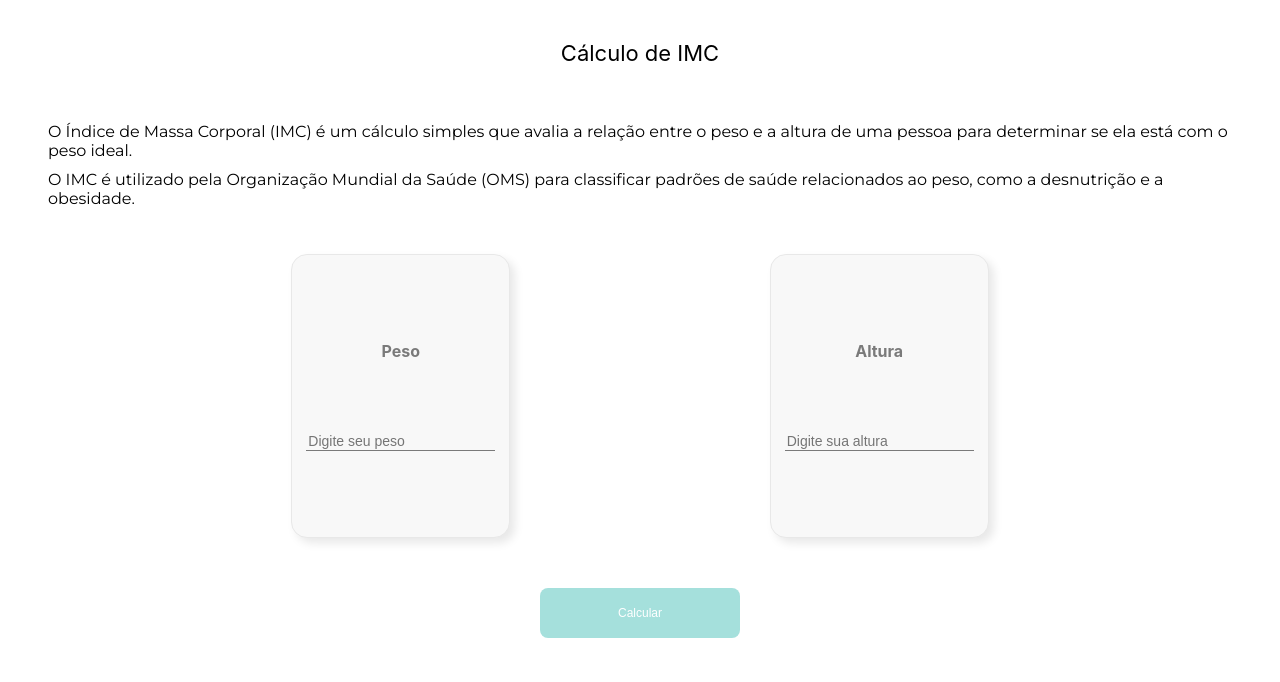
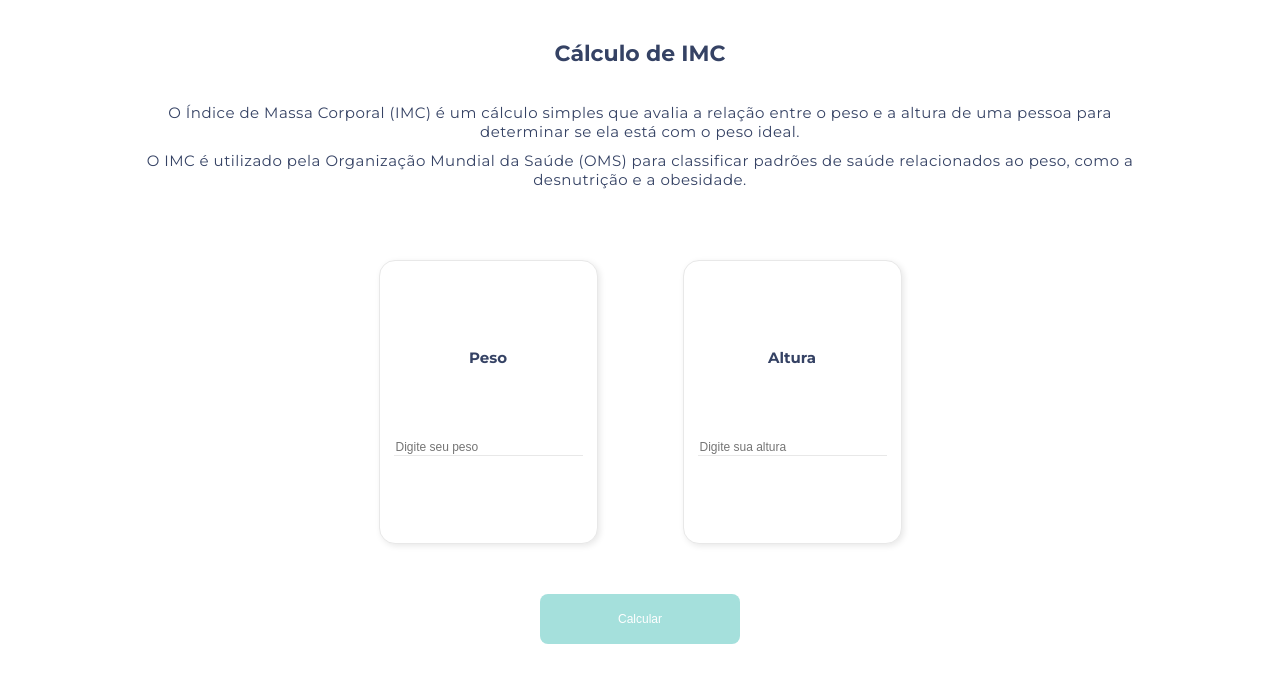
Before and after one commit to alexandre-carvalho/meu-imc, a React (Create React App) app: page / in a window 1280 px wide. Shown: the top 682 px of the page. Built offline with nearby package versions, Linux system fonts and the light colour scheme.

Commit message:
Refactoring styles and functions

```diff
--- a/src/components/input/index.tsx
+++ /dev/null
@@ -1,24 +0,0 @@
-// Styles
-import * as S from "./styles"
-
-interface InputProps {
-    label: string;
-    value: any;
-    placeholder: string;
-    name: string;
-    onChange?(value: any): void;
-    maxLength: number;
-}
-
-const Input: React.FC<InputProps> = ({ maxLength, label, value, name, placeholder, onChange }) => {
-
-    return (
-        <S.Container>
-            <S.Label>{label}</S.Label>
-            <S.Field maxLength={maxLength} value={value} name={name} placeholder={placeholder} onChange={onChange}
-            />
-        </S.Container>
-    )
-}
-
-export default Input;
--- a/src/components/input/styles.tsx
+++ /dev/null
@@ -1,32 +0,0 @@
-import styled from "styled-components";
-import theme from 'theme';
-
-export const Container = styled.div`
-display: flex;
-flex-direction: column;
-align-items: center;
-justify-content: space-evenly;
-width: 185px;
-height: 250px;
-padding: 16px;
-border-radius: 16px;
-border: 0.5px solid ${theme.colors.secondary.n01};
-box-shadow: 5px 5px 10px ${theme.colors.secondary.n01};
-background-color: ${theme.colors.secondary.n0};
-`;
-
-export const Label = styled.span`
-font-size: 16px;
-font-weight: bold;
-color: ${theme.colors.secondary.n02};
-`;
-
-export const Field = styled.input`
-width: 100%;
-align-items: center;
-font-size: 14px;
-border: none;
-outline: none;
-border-bottom: 1px solid ${theme.colors.secondary.n02};
-background-color: ${theme.colors.secondary.n0};
-`;
--- /dev/null
+++ b/src/pages/home/components/card/index.tsx
@@ -0,0 +1,35 @@
+// Styles
+import * as S from "./styles";
+
+interface CardProps {
+  label: string;
+  value: any;
+  placeholder: string;
+  name: string;
+  onChange?(value: any): void;
+  maxLength: number;
+}
+
+const Card: React.FC<CardProps> = ({
+  maxLength,
+  label,
+  value,
+  name,
+  placeholder,
+  onChange,
+}) => {
+  return (
+    <S.Container>
+      <S.Label>{label}</S.Label>
+      <S.Field
+        maxLength={maxLength}
+        value={value}
+        name={name}
+        placeholder={placeholder}
+        onChange={onChange}
+      />
+    </S.Container>
+  );
+};
+
+export default Card;
--- /dev/null
+++ b/src/pages/home/components/card/styles.tsx
@@ -0,0 +1,38 @@
+import styled from "styled-components";
+import theme from "theme";
+
+export const Container = styled.div`
+  display: flex;
+  flex-direction: column;
+  align-items: center;
+  justify-content: space-evenly;
+  width: 185px;
+  height: 250px;
+  padding: 16px;
+  border-radius: 16px;
+  border: 0.5px solid ${theme.colors.secondary.n01};
+  box-shadow: 2px 2px 6px ${theme.colors.secondary.n01};
+  background-color: ${theme.colors.white.n0};
+
+  &:hover {
+    border: 1px solid ${theme.colors.secondary.n01};
+    box-shadow: 6px 6px 12px ${theme.colors.secondary.n01};
+  }
+`;
+
+export const Label = styled.text`
+  font-size: 15px;
+  font-weight: 700;
+  color: ${theme.colors.text.n0};
+  font-family: "Montserrat";
+`;
+
+export const Field = styled.input`
+  width: 100%;
+  align-items: center;
+  font-size: 12px;
+  border: none;
+  outline: none;
+  border-bottom: 1px solid ${theme.colors.secondary.n01};
+  background-color: ${theme.colors.white.n0};
+`;
--- a/src/pages/home/index.tsx
+++ b/src/pages/home/index.tsx
@@ -4,8 +4,8 @@ import { useCallback, useState } from "react";
 import * as S from "./styles";
 
 // Components
-import Input from "components/input";
 import Button from "components/button";
+import Card from "./components/card";
 
 // Utils
 import { maskHeight, maskWeight } from "utils/masks";
@@ -45,24 +45,30 @@ const Home = () => {
       } else if (calculate > 18.5 && calculate <= 24.9) {
         setClassification("Normal");
       } else if (calculate > 24.9 && calculate <= 29.9) {
+        setImcType(1);
         setClassification("Sobrepeso");
-        setImcType(1);
       } else if (calculate > 29.9 && calculate <= 39.9) {
+        setImcType(2);
         setClassification("Obesidade");
-        setImcType(2);
       } else {
+        setImcType(3);
         setClassification("Obesidade Grave");
-        setImcType(3);
       }
       setImcResult(calculate);
       setResult(true);
     } else {
       setInvalidValues(true);
+      setResult(false);
       setTimeout(() => {
         setInvalidValues(false);
       }, 5000);
     }
   }, [userHeight, userWeight, result, invalidValues]);
+
+  const handleValidate = useCallback(() => {
+    if (userWeight === "" || userHeight === "") return true;
+    return false;
+  }, [userWeight, userHeight]);
 
   return (
     <S.Container>
@@ -83,7 +89,7 @@ const Home = () => {
 
       <S.CalculatorContainer>
         <S.CalculatorContent>
-          <Input
+          <Card
             onChange={(e) => onChangeWeight(maskWeight(e.currentTarget.value))}
             maxLength={6}
             value={userWeight}
@@ -91,7 +97,7 @@ const Home = () => {
             name="peso"
             label="Peso"
           />
-          <Input
+          <Card
             onChange={(e) => onChangeHeight(maskHeight(e.currentTarget.value))}
             maxLength={4}
             value={userHeight}
@@ -102,7 +108,7 @@ const Home = () => {
         </S.CalculatorContent>
         <Button
           background="success"
-          disabled={userWeight === "" || userHeight === ""}
+          disabled={handleValidate()}
           label="Calcular"
           onClick={handleCalculateImc}
         />
@@ -111,16 +117,16 @@ const Home = () => {
       {result && (
         <S.ResultContainer>
           <S.ResultRow>
-            <S.ResultLabel weight={600}>Peso:</S.ResultLabel>
+            <S.ResultLabel weight={600}>IMC:</S.ResultLabel>
             <S.ResultLabel weight={400}>{imcResult.toFixed(2)}</S.ResultLabel>
+          </S.ResultRow>
+          <S.ResultRow>
+            <S.ResultLabel weight={600}>Tipo:</S.ResultLabel>
+            <S.ResultLabel weight={400}>{imcType}</S.ResultLabel>
           </S.ResultRow>
           <S.ResultRow>
             <S.ResultLabel weight={600}>Classificação:</S.ResultLabel>
             <S.ResultLabel weight={400}>{classification}</S.ResultLabel>
-          </S.ResultRow>
-          <S.ResultRow>
-            <S.ResultLabel weight={600}>Tipo:</S.ResultLabel>
-            <S.ResultLabel weight={400}>{imcType}</S.ResultLabel>
           </S.ResultRow>
 
           <S.ButtonContainer>
@@ -135,7 +141,7 @@ const Home = () => {
 
       {invalidValues && (
         <S.ErrorLabel weight={600}>
-          Por favor, digite peso e altura maior do que zero.
+          Por favor, digite Peso e Altura maior do que zero.
         </S.ErrorLabel>
       )}
     </S.Container>
--- a/src/pages/home/styles.tsx
+++ b/src/pages/home/styles.tsx
@@ -14,34 +14,42 @@ export const Title = styled.text`
   display: flex;
   justify-content: center;
   font-size: 22px;
-  padding: 40px 0;
+  padding: 40px 0 20px;
+  color: ${theme.colors.text.n0};
+  font-family: "Montserrat";
+  font-weight: bold;
 `;
 
 export const TextContent = styled.div`
   display: flex;
   flex-direction: column;
-  padding: 16px;
+  width: 85%;
+  padding: 16px 32px;
 `;
 
 export const Text = styled.text`
-  font-size: 16px;
+  text-align: center;
+  font-size: 15px;
   margin-bottom: 10px;
+  color: ${theme.colors.text.n0};
   font-family: "Montserrat";
+  letter-spacing: 0.5px;
 `;
 
 export const CalculatorContainer = styled.div`
   display: flex;
   flex-direction: column;
   align-items: center;
-  width: 100%;
+  width: 50%;
   padding: 20px;
+  margin-top: 25px;
 `;
 
 export const CalculatorContent = styled.div`
   display: flex;
   flex-direction: row;
   align-items: center;
-  justify-content: space-evenly;
+  justify-content: space-around;
   width: 100%;
   margin-bottom: 50px;
 `;
@@ -51,11 +59,19 @@ export const ResultContainer = styled.div`
   flex-direction: column;
   align-items: center;
   justify-content: center;
-  width: 100%;
+  width: 50%;
   border-radius: 22px;
   padding: 16px;
-  margin-top: 25px;
-  border: 0.5px solid black;
+  margin-top: 30px;
+  border-radius: 16px;
+  border: 0.5px solid ${theme.colors.secondary.n01};
+  box-shadow: 2px 2px 6px ${theme.colors.secondary.n01};
+  background-color: ${theme.colors.white.n0};
+
+  &:hover {
+    border: 1px solid ${theme.colors.secondary.n01};
+    box-shadow: 6px 6px 12px ${theme.colors.secondary.n01};
+  }
 `;
 
 export const ResultRow = styled.div`
@@ -66,8 +82,10 @@ export const ResultRow = styled.div`
   margin-bottom: 5px;
 `;
 
-export const ResultLabel = styled.span<any>`
-  font-size: 20px;
+export const ResultLabel = styled.text<any>`
+  color: ${theme.colors.text.n0};
+  letter-spacing: 0.5px;
+  font-size: 15px;
   font-family: "Montserrat";
   margin-right: 5px;
   font-weight: ${(props: any) => (props.weight ? props.weight : 100)};
@@ -76,6 +94,7 @@ export const ResultLabel = styled.span<any>`
 export const ErrorLabel = styled(ResultLabel)`
   text-align: center;
   color: ${theme.colors.danger.n0};
+  font-family: "Montserrat";
   margin: 30px 0 0;
 `;
 
--- a/src/theme/colorPalette/index.tsx
+++ b/src/theme/colorPalette/index.tsx
@@ -1,19 +1,29 @@
 const primary = {
-    n0: '#20B2AA',
+  n0: "#20B2AA",
 };
 
 const secondary = {
-    n0: '#F8F8F8',
-    n01: '#E8E8E8',
-    n02: '#7A7A7A',
+  n0: "#F8F8F8",
+  n01: "#E8E8E8",
+  n02: "#7A7A7A",
 };
 
 const danger = {
-    n0: '#E30613',
+  n0: "#E30613",
+};
+
+const white = {
+  n0: "#FFFFFF",
+};
+
+const text = {
+  n0: "#354264",
 };
 
 export default {
-    primary,
-    secondary,
-    danger,
+  primary,
+  secondary,
+  danger,
+  white,
+  text,
 };
--- a/src/theme/colors.tsx
+++ b/src/theme/colors.tsx
@@ -1,9 +1,11 @@
-import colorPalette from './colorPalette';
+import colorPalette from "./colorPalette";
 
 const colors = {
-    primary: colorPalette.primary,
-    secondary: colorPalette.secondary,
-    danger: colorPalette.danger,
-}
+  primary: colorPalette.primary,
+  secondary: colorPalette.secondary,
+  danger: colorPalette.danger,
+  white: colorPalette.white,
+  text: colorPalette.text,
+};
 
-export default { colors, };
+export default { colors };
```
